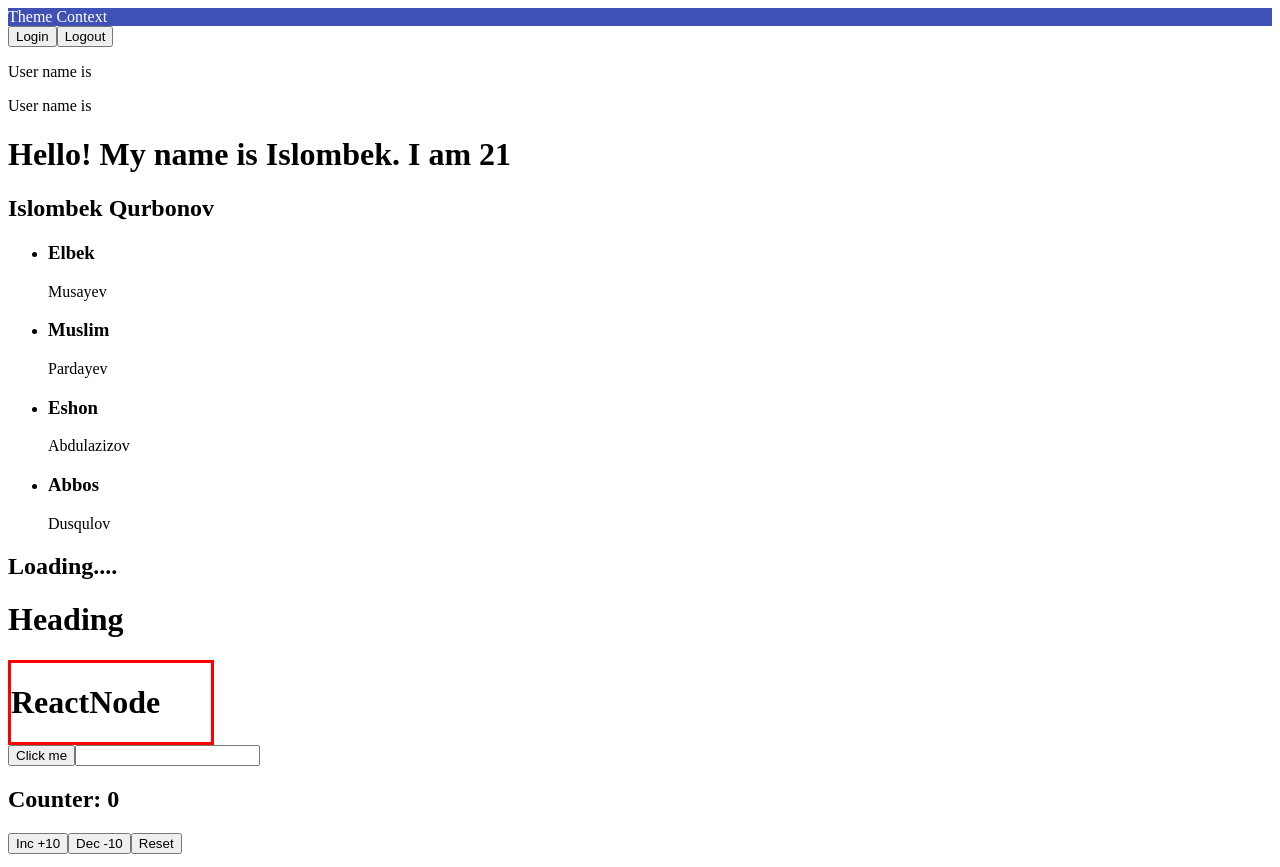
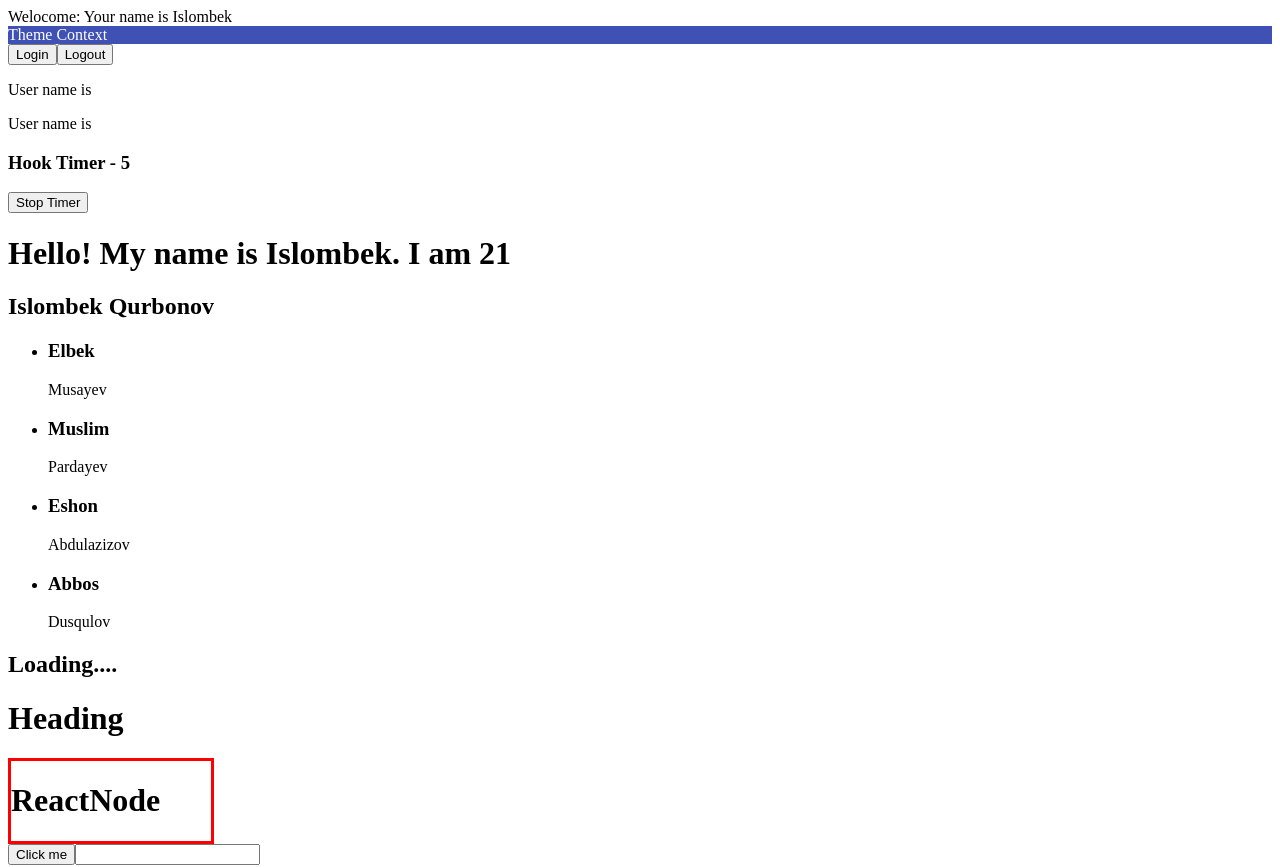
Before and after one commit to Islombek-FD/React-TypeScript, a React (Create React App) app: page / in a window 1280 px wide. Shown: the top 867 px of the page. Built offline with nearby package versions, Linux system fonts and the light colour scheme.

Commit message:
Add Auth Component

```diff
--- a/src/App.tsx
+++ b/src/App.tsx
@@ -11,6 +11,9 @@ import Input from './components/Input';
 import Counter from './components/state/Counter';
 import ThemeBox from './context/ThemBox';
 import User from './context/User';
+import MutableRef from './ref/MutableRef';
+import Private from './auth/Private';
+import Profile from './auth/Profile';
 import { ThemeContextProvider } from './context/ThemBox/ThemeContext';
 import { UserContextProvider } from './context/User/UserContext';
 
@@ -41,6 +44,8 @@ function App() {
 
   return (
     <div className="App">
+      <Private isLoginIn={true} component={Profile} />
+
       <ThemeContextProvider>
         <ThemeBox />
       </ThemeContextProvider>
@@ -48,6 +53,8 @@ function App() {
       <UserContextProvider>
         <User />
       </UserContextProvider>
+
+      <MutableRef />
 
       <Greate name='Islombek' age={21} />
 
--- /dev/null
+++ b/src/auth/Login.tsx
@@ -0,0 +1,9 @@
+import React from 'react';
+
+function Login() {
+  return (
+    <div>Login page</div>
+  )
+}
+
+export default Login;
--- /dev/null
+++ b/src/auth/Private.tsx
@@ -0,0 +1,18 @@
+import React from 'react';
+import Login from './Login';
+import { ProfileProps } from './Profile';
+
+type PrivateProps = {
+   isLoginIn: boolean
+   component: React.ComponentType<ProfileProps>
+}
+
+function Private({ isLoginIn, component: Component }: PrivateProps) {
+   if (isLoginIn) {
+      return <Component name='Islombek' />
+   } else {
+      return <Login />
+   }
+}
+
+export default Private;
--- /dev/null
+++ b/src/auth/Profile.tsx
@@ -0,0 +1,15 @@
+import React from 'react';
+
+export type ProfileProps = {
+   name: string
+}
+
+function Profile({ name }: ProfileProps) {
+   return (
+      <div>
+         Welocome: Your name is {name}
+      </div>
+   )
+}
+
+export default Profile;
--- /dev/null
+++ b/src/ref/MutableRef/index.tsx
@@ -0,0 +1,32 @@
+import React, { useEffect, useRef, useState } from 'react';
+
+function MutableRef() {
+   const [timer, setTimer] = useState(0);
+   const intervalRef = useRef<number | null>(null);
+
+   const stopTimer = () => {
+      if (intervalRef.current) {
+         window.clearInterval(intervalRef.current);
+      }
+   }
+
+   useEffect(() => {
+      intervalRef.current = window.setInterval(() => {
+         setTimer((timer) => timer + 1);
+      }, 1000);
+
+      return () => {
+         stopTimer();
+      }
+   })
+
+   return (
+      <div>
+         <h3>Hook Timer - {timer}</h3>
+
+         <button onClick={() => stopTimer()}>Stop Timer</button>
+      </div>
+   )
+}
+
+export default MutableRef;
```
Also changed, not shown: src/components/ClassCounter/index.tsx (added, +30 -0 lines), src/ref/DemoRef/index.tsx (added, +19 -0 lines).
